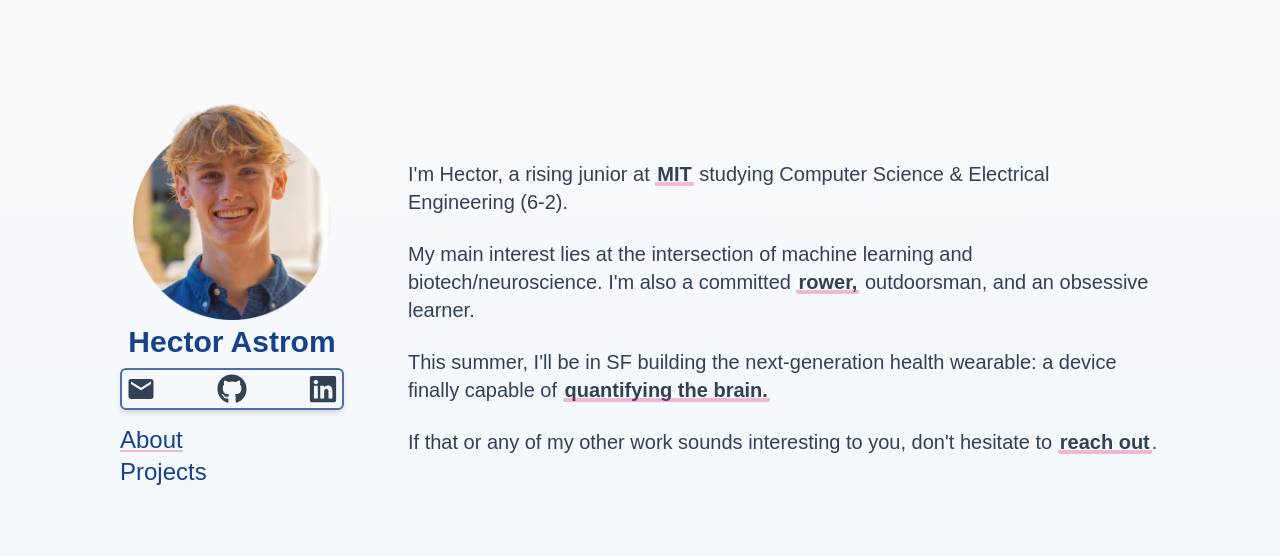
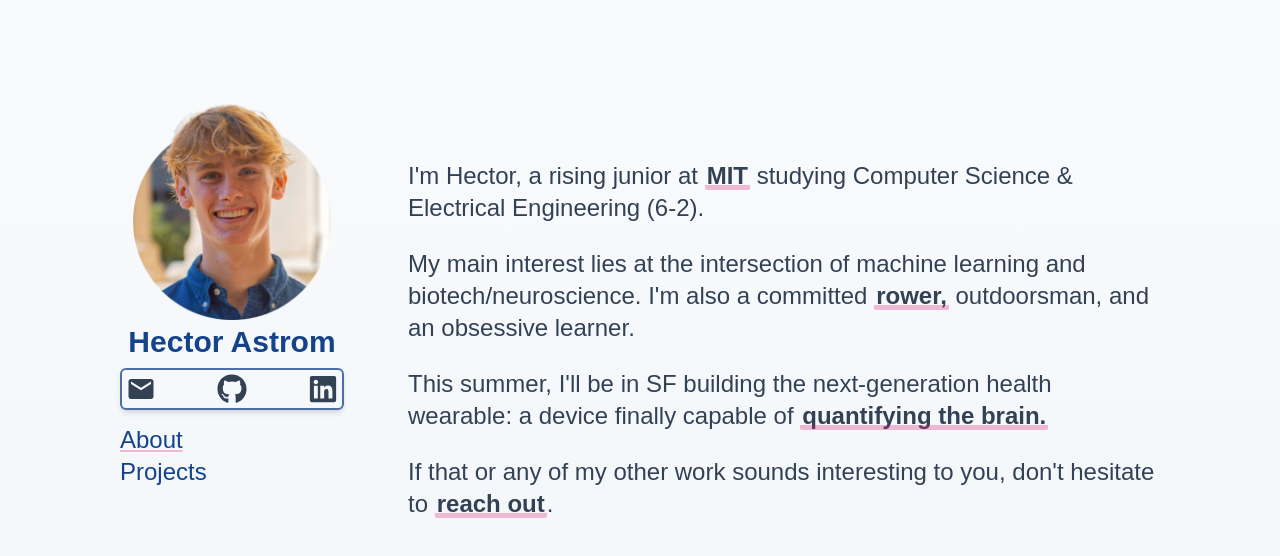
Before and after one commit to hectorastrom/personal-website, a Next.js app: page / in a window 1280 px wide. Shown: the top 556 px of the page. Built offline with nearby package versions, Linux system fonts and the light colour scheme; a web font is replaced by a local one.

Commit message:
increased size of front page text

```diff
--- a/src/app/page.tsx
+++ b/src/app/page.tsx
@@ -9,7 +9,7 @@ export default function Home() {
         {/* <div className="flex flex-row gap-4">
           <NameTitle text="Hej!" />
         </div> */}
-        <p>
+        <p className="text-2xl">
           I&apos;m Hector, a rising junior at{" "}
           <a
             className="custom-link"
@@ -21,7 +21,7 @@ export default function Home() {
           studying Computer Science & Electrical Engineering (6-2).
         </p>
 
-        <p>
+        <p className="text-2xl">
           My main interest lies at the intersection of machine learning and biotech/neuroscience.
           I&apos;m also a committed{" "}
           <a
@@ -34,7 +34,7 @@ export default function Home() {
           outdoorsman, and an obsessive learner.
         </p>
 
-        <span>
+        <span className="text-2xl">
           This summer, I&apos;ll be in SF building the
           next-generation health wearable: a device finally capable of{" "}
           <a
@@ -46,7 +46,7 @@ export default function Home() {
           </a>
           {""}
         </span>
-        <span>
+        <span className="text-2xl">
           If that or any of my other work sounds interesting to you, don&apos;t
           hesitate to{" "}
           <Link href={"mailto:hastrom@mit.edu"} className="custom-link">
```
